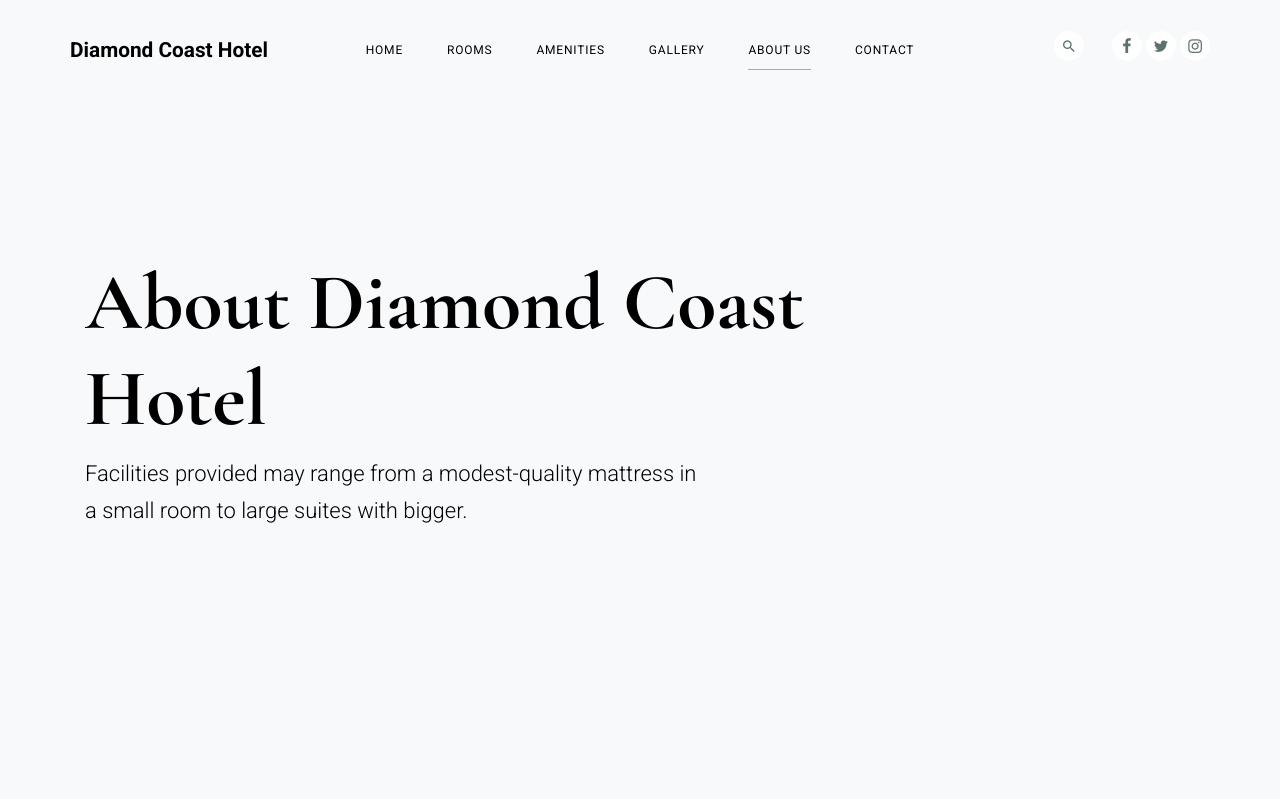
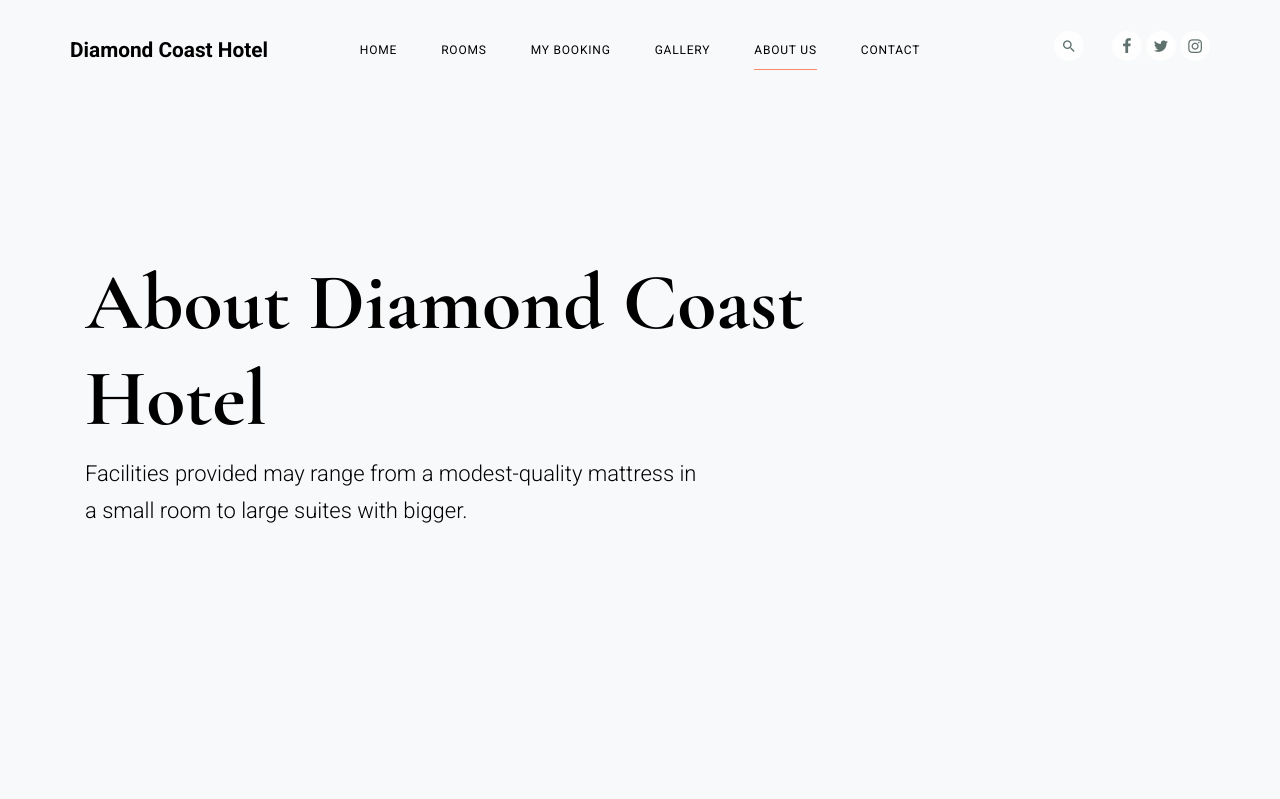
Before and after one commit to AliHJMM/Diamond-Coast-Hotel, a PHP site: page /about.php in a window 1280 px wide. Shown: the top 799 px of the page. Run offline with PHP 8.4, Linux system fonts and the light colour scheme; some web fonts are replaced.

Commit message:
Changed Amenties to my Booking

```diff
--- a/about.php
+++ b/about.php
@@ -72,7 +72,7 @@
                 </li>
               </ul>
             </li>
-            <li><a href="amenities.php">Amenities</a></li>
+            <li><a href="myBooking.php">My Booking</a></li>
             <li><a href="gallery.php">Gallery</a></li>
             <li class="active"><a href="about.php">About Us</a></li>
             <li><a href="contact.php">Contact</a></li>
--- a/contact.php
+++ b/contact.php
@@ -71,7 +71,7 @@
                 </li>
               </ul>
             </li>
-            <li><a href="amenities.php">Amenities</a></li>
+            <li><a href="myBooking.php">My Booking</a></li>
             <li><a href="gallery.php">Gallery</a></li>
             <li class="active"><a href="about.php">About Us</a></li>
             <li><a href="contact.php">Contact</a></li>
--- a/footer.php
+++ b/footer.php
@@ -13,7 +13,7 @@
                   <ul class="list-unstyled">
                     <li><a href="#">Home</a></li>
                     <li><a href="#">Rooms</a></li>
-                    <li><a href="#">Amenities</a></li>
+                    <li><a href="#">My Booking</a></li>
                     <li><a href="#">Gallery</a></li>
                     <li><a href="#">About Us</a></li>
                     <li><a href="#">Contact</a></li>
--- a/gallery.php
+++ b/gallery.php
@@ -71,7 +71,7 @@
                 </li>
               </ul>
             </li>
-            <li><a href="amenities.php">Amenities</a></li>
+            <li><a href="myBooking.php">My Booking</a></li>
             <li><a href="gallery.php">Gallery</a></li>
             <li class="active"><a href="about.php">About Us</a></li>
             <li><a href="contact.php">Contact</a></li>
--- a/home.php
+++ b/home.php
@@ -92,7 +92,7 @@ if (!isset($_SESSION['username'])) {
                 </li>
               </ul>
             </li>
-            <li><a href="amenities.php">Amenities</a></li>
+            <li><a href="myBooking.php">My Booking</a></li>
             <li><a href="gallery.php">Gallery</a></li>
             <li class="active"><a href="about.php">About Us</a></li>
             <li><a href="contact.php">Contact</a></li>
--- a/rooms.php
+++ b/rooms.php
@@ -69,7 +69,7 @@
                 </li>
               </ul>
             </li>
-            <li><a href="amenities.php">Amenities</a></li>
+            <li><a href="myBooking.php">My Booking</a></li>
             <li><a href="gallery.php">Gallery</a></li>
             <li class="active"><a href="about.php">About Us</a></li>
             <li><a href="contact.php">Contact</a></li>
```
Also changed, not shown: myBooking.php (added).
